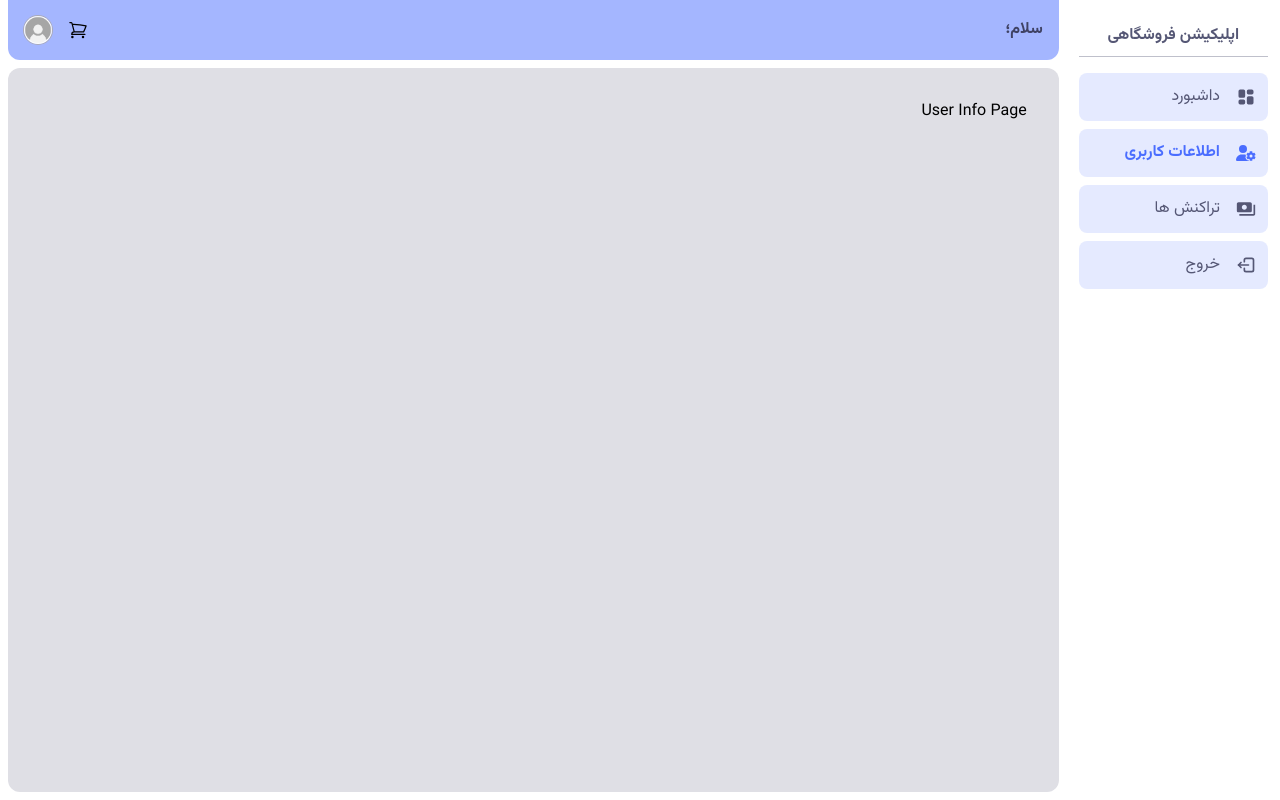
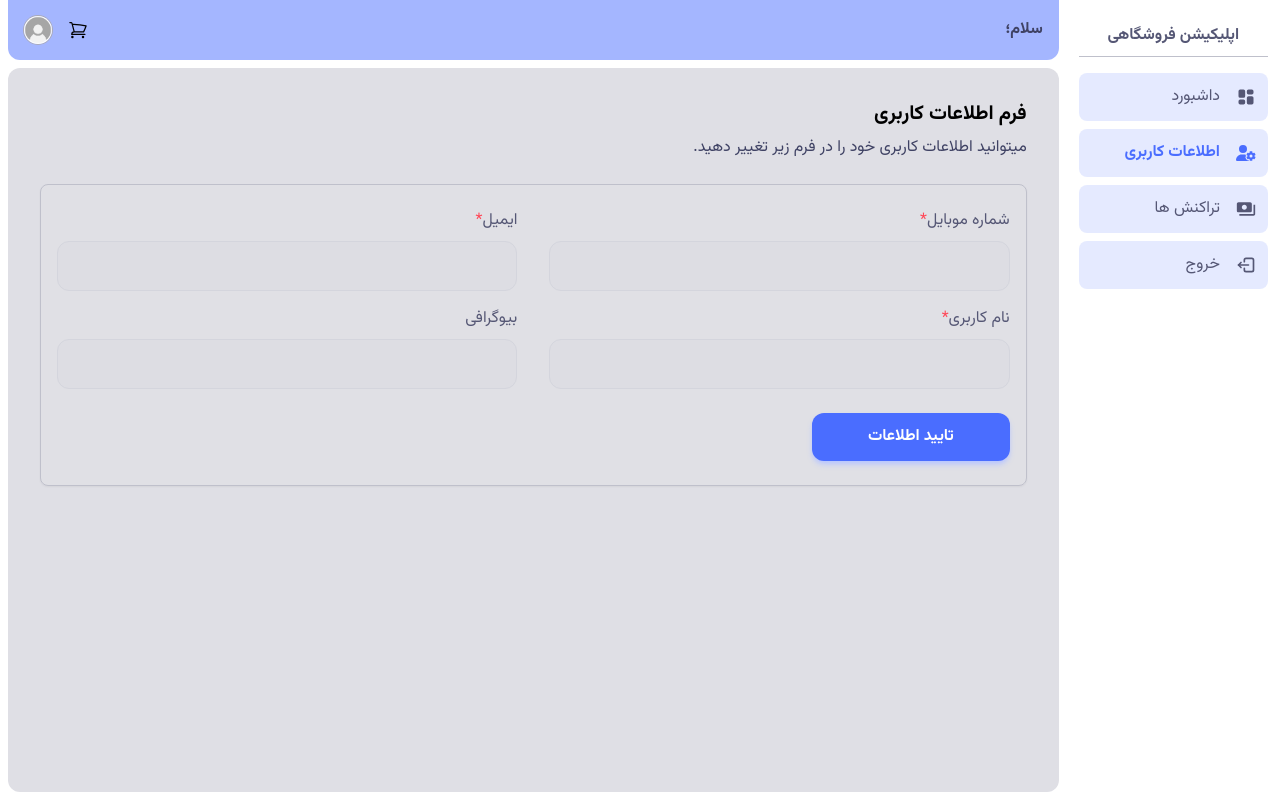
Before and after one commit to mahdi-q/Shop-App-Project, a Next.js app: page /profile/me in a window 1280 px wide. Built offline with nearby package versions, Linux system fonts and the light colour scheme; no server answers.

Commit message:
Develop UserInfoForm component and update UserInfoPage

```diff
--- /dev/null
+++ b/src/app/(Profile)/profile/_components/UserInfoForm.jsx
@@ -0,0 +1,88 @@
+"use client";
+
+import RHFTextField from "@/ui/RHFTextField";
+import { yupResolver } from "@hookform/resolvers/yup";
+import { useForm } from "react-hook-form";
+import * as yup from "yup";
+
+const schema = yup
+  .object({
+    phoneNumber: yup
+      .string()
+      .required("شماره موبایل الزامی است")
+      .matches(/^09\d{9}$/, "شماره موبایل معتبر نیست"),
+    email: yup.string().required("ایمیل الزامی است").email("ایمیل معتبر نیست"),
+    userName: yup
+      .string()
+      .required("نام کاربری الزامی است")
+      .min(5, "نام کاربری باید حداقل ۵ کاراکتر باشد"),
+  })
+  .required();
+
+function UserInfoForm({ user }) {
+  const { phoneNumber, email, name: userName, biography } = user;
+
+  const {
+    register,
+    handleSubmit,
+    formState: { errors },
+  } = useForm({
+    defaultValues: { phoneNumber, email, userName, biography },
+    resolver: yupResolver(schema),
+    mode: "onTouched",
+  });
+
+  const onSubmit = (values) => {
+    console.log(values);
+  };
+
+  return (
+    <form
+      onSubmit={handleSubmit(onSubmit)}
+      className="formLayout grid w-full grid-cols-1 gap-x-8 gap-y-4 sm:grid-cols-2"
+    >
+      <RHFTextField
+        label="شماره موبایل"
+        register={register}
+        errors={errors}
+        name="phoneNumber"
+        dir="ltr"
+        type="number"
+        isRequired
+      />
+
+      <RHFTextField
+        label="ایمیل"
+        register={register}
+        errors={errors}
+        name="email"
+        dir="ltr"
+        type="email"
+        isRequired
+      />
+
+      <RHFTextField
+        label="نام کاربری"
+        register={register}
+        errors={errors}
+        name="userName"
+        isRequired
+      />
+
+      <RHFTextField
+        label="بیوگرافی"
+        register={register}
+        errors={errors}
+        name="biography"
+      />
+
+      <button
+        type="submit"
+        className="btn btn--primary mt-2 self-center justify-self-start px-6 sm:px-8 lg:px-14"
+      >
+        تایید اطلاعات
+      </button>
+    </form>
+  );
+}
+export default UserInfoForm;
--- a/src/app/(Profile)/profile/me/page.jsx
+++ b/src/app/(Profile)/profile/me/page.jsx
@@ -1,4 +1,37 @@
+"use client";
+
+import useUser from "@/hooks/useUser";
+import { PulseLoader } from "react-spinners";
+import UserInfoForm from "../_components/UserInfoForm";
+
 function UserInfoPage() {
-  return <div>User Info Page</div>;
+  const { isLoading, user } = useUser();
+
+  return (
+    <div className="flex flex-col items-start gap-6">
+      <div className="flex flex-col items-start gap-2">
+        <h2 className="font-bold text-black sm:text-lg lg:text-xl">
+          فرم اطلاعات کاربری
+        </h2>
+
+        <p className="text-sm text-secondary-800 lg:text-base">
+          میتوانید اطلاعات کاربری خود را در فرم زیر تغییر دهید.
+        </p>
+      </div>
+
+      {isLoading && (
+        <div className="flex w-full items-center justify-center">
+          <span className="ml-2 text-primary-900">در حال بارگذاری</span>
+          <PulseLoader
+            color="rgb(var(--color-primary-900))"
+            size={12}
+            margin={3}
+          />
+        </div>
+      )}
+
+      {!isLoading && user && <UserInfoForm user={user} />}
+    </div>
+  );
 }
 export default UserInfoPage;
--- a/src/styles/globals.css
+++ b/src/styles/globals.css
@@ -37,7 +37,7 @@
 
 @layer components {
   .formLayout {
-    @apply flex min-w-[400px] flex-col items-start justify-center gap-2 rounded-lg border border-secondary-200 bg-secondary-50/20 px-4 py-6 shadow-sm;
+    @apply flex min-w-[310px] flex-col items-start justify-center gap-2 rounded-lg border border-secondary-200 bg-secondary-50/20 px-4 py-6 shadow-sm sm:min-w-[400];
   }
   .textField {
     @apply flex w-full flex-col gap-y-2;
```
